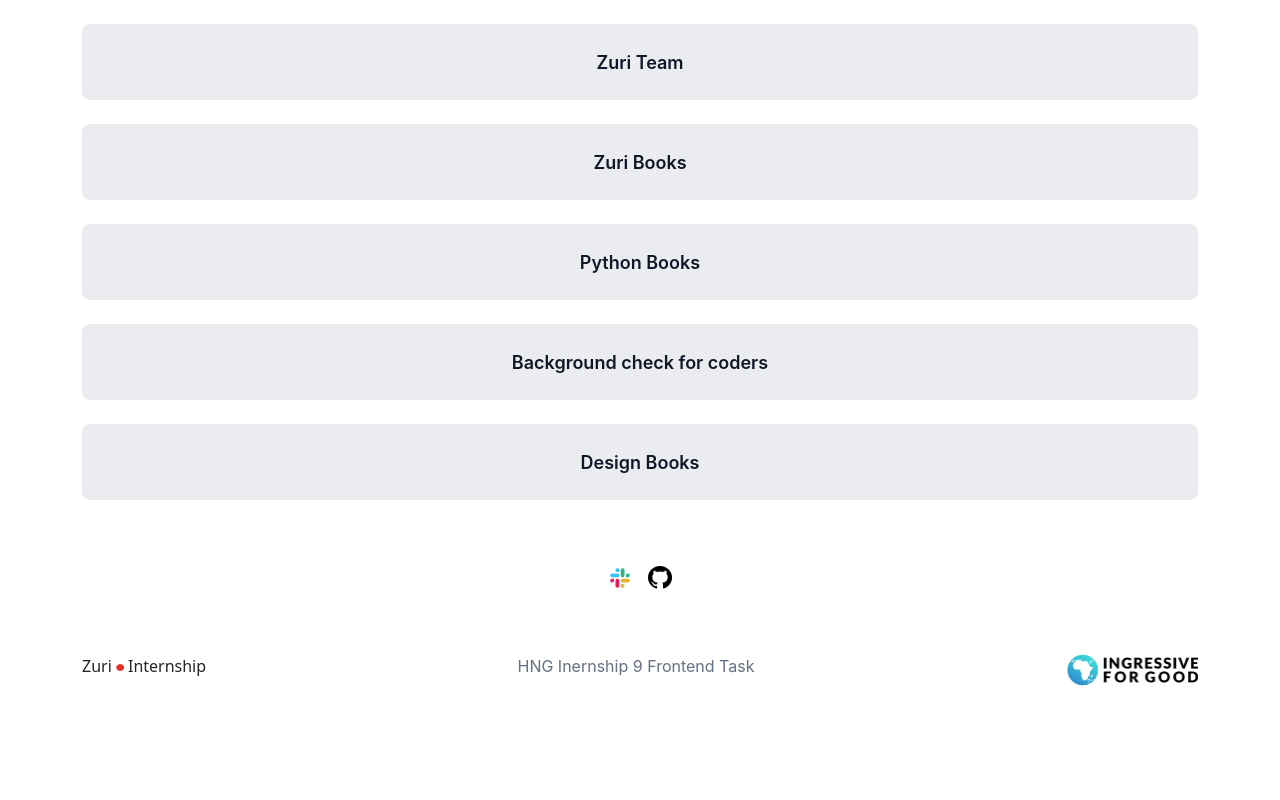
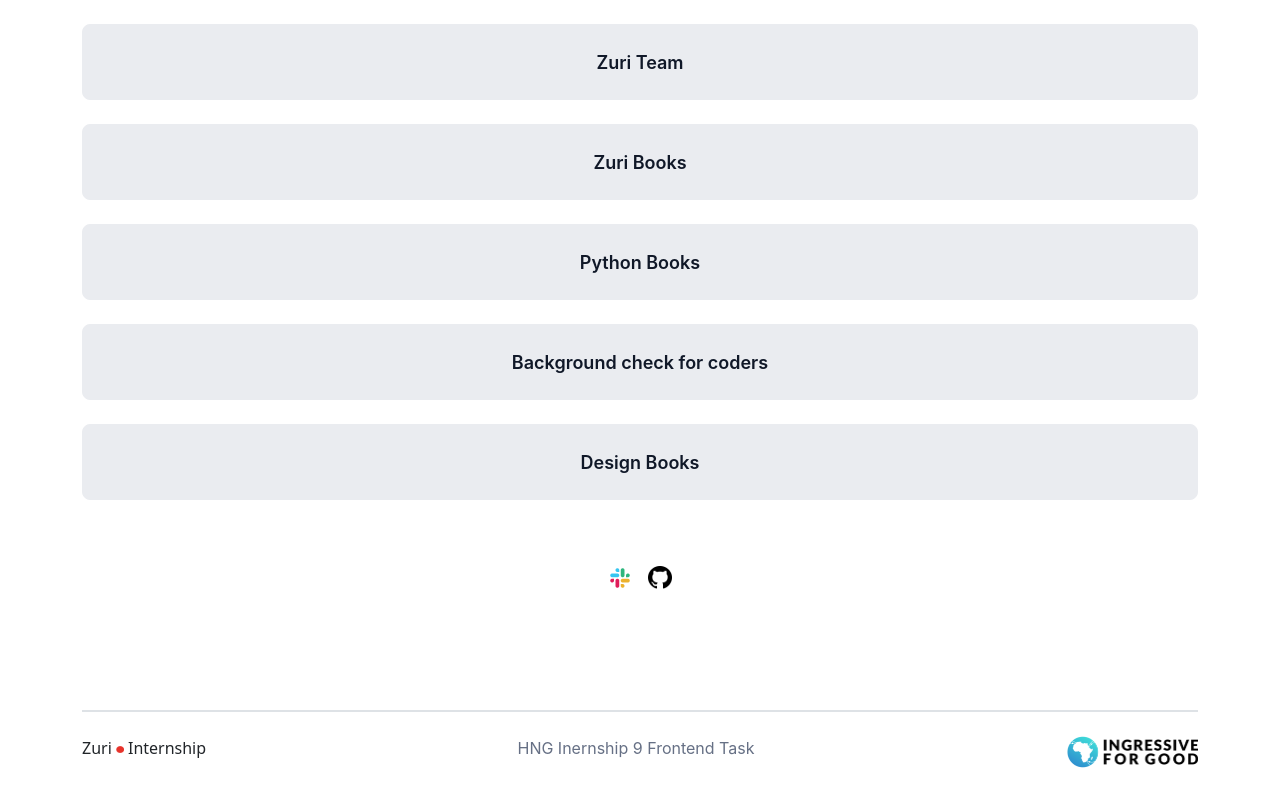
Before and after one commit to Virgold/linkTree, a React (Create React App) app: page / in a window 1280 px wide. Shown: the part 342-1142 px from the top of the page. Before the commit the page ends 1060 px from the top, so only its background shows below. Built offline with nearby package versions, Linux system fonts and the light colour scheme.

Commit message:
body spacing

```diff
--- a/src/components/Footer.jsx
+++ b/src/components/Footer.jsx
@@ -5,7 +5,7 @@ import vector from '../assets/Vector.png'
 
 function Footer() {
     return (
-        <div className='d-md-flex flex-row justify-content-between align-items-self gap3 mt-3 py-4 d-none'>
+        <div className='d-md-flex flex-row justify-content-between align-items-self gap3 mt-5 py-4 d-none border-2 border-top'>
 
             <div className='mainText'>
                Zuri <span><img src={vector} alt="" id='vector'/></span> Internship
--- a/src/components/Workplace.jsx
+++ b/src/components/Workplace.jsx
@@ -4,7 +4,7 @@ import SocialImg from '../assets/Social icon.png'
 
 function Workplace() {
   return (
-    <div className='d-md-flex flex-row justify-content-center align-items-self gap-3 mt-3 py-4 d-none'>
+    <div className='d-md-flex flex-row justify-content-center align-items-self gap-3 mt-3 mb-5 py-4 d-none'>
 
     <div className='Slack'>
        <a href=""><img src={SlackImg} alt="" id='slackImg'/> </a>
```
